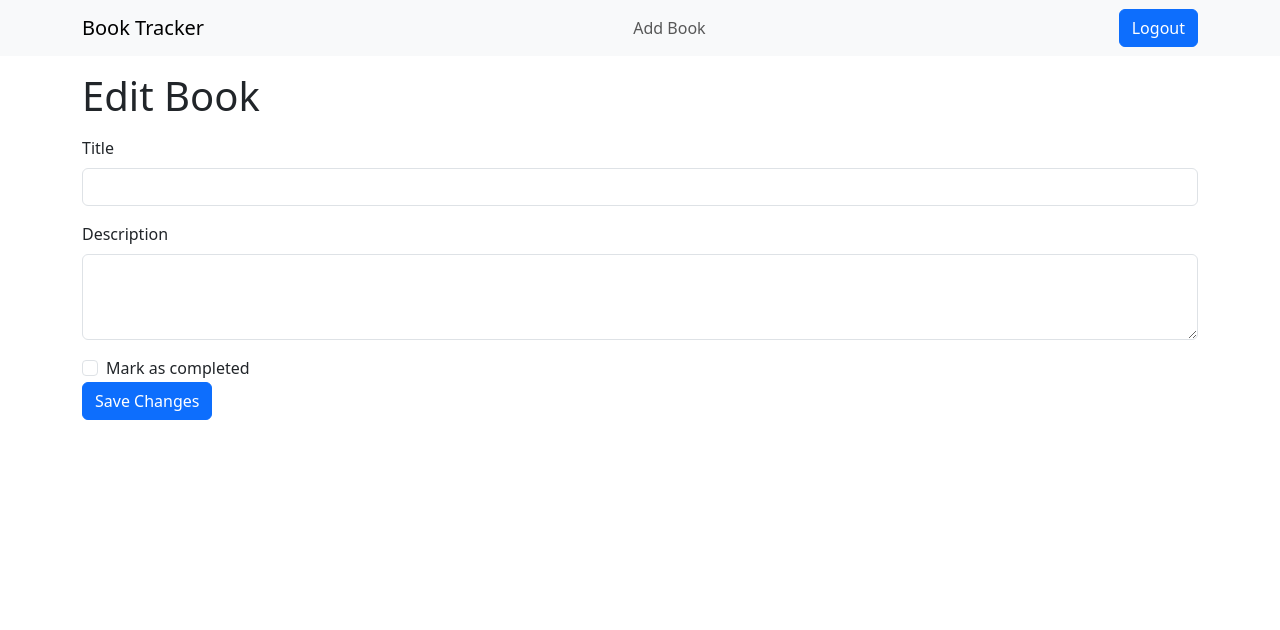
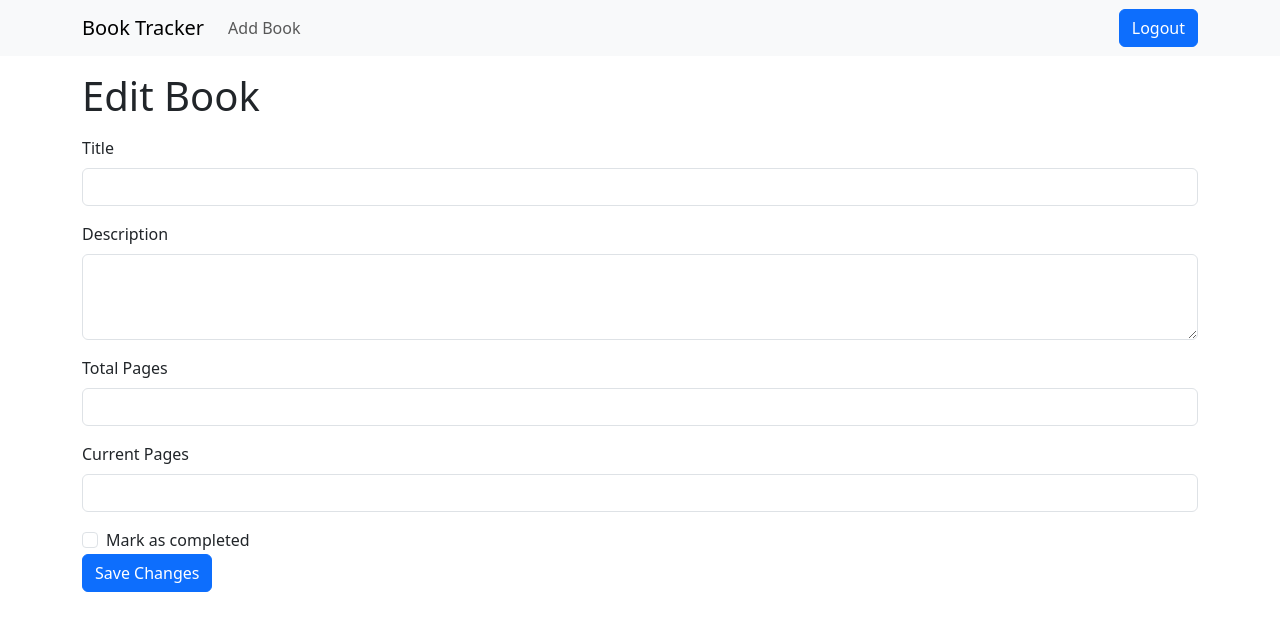
Before and after one commit to CheeXian/book-todo, a React (Vite) app: page /edit/1 in a window 1280 px wide. Shown: the top 630 px of the page. Built offline with nearby package versions, Linux system fonts and the light colour scheme; sample sign-in values are in the browser's storage.

Commit message:
Added Tab

```diff
--- a/src/App.jsx
+++ b/src/App.jsx
@@ -28,7 +28,7 @@ export function Layout() {
           <Navbar.Brand href="/">Book Tracker</Navbar.Brand>
           {isAuthenticated ? (
             <>
-              <Nav>
+              <Nav className="me-auto">
                 <Nav.Link href="/add">
                   Add Book
                 </Nav.Link>
@@ -65,6 +65,11 @@ export default function App() {
             <Route element={<AuthGuard />}>
               <Route index element={<Home />} />
               <Route path="add" element={<AddBook />} />
+
+              {/* Button/link → navigates to /edit/:id
+              App.jsx → matches route and renders EditBook
+              EditBook.jsx → uses useParams() to get id and loads the book data */}
+
               <Route path="edit/:id" element={<EditBook />} />
             </Route>
             <Route path="login" element={<Login />} />
--- a/src/components/BookCard.jsx
+++ b/src/components/BookCard.jsx
@@ -6,7 +6,7 @@ import { removeBook, updateBook } from "../features/task/bookSlice";
 
 
 export default function BookCard({ book }) {
-  const { title, description, completed, timeSpent } = book;
+  const { title, description, completed, timeSpent, totalPages, currentPage } = book;
   const border = completed ? "success" : "danger";
   const [timer, setTimer] = useState(0);
   const [timerInterval, setTimerInterval] = useState(null);
@@ -31,8 +31,36 @@ export default function BookCard({ book }) {
   const stopTimer = () => {
     clearInterval(timerInterval);
     setTimerInterval(null);
-    //dispatch updateBook with new timespent
-    dispatch(updateBook({ ...book, timeSpent: (timeSpent || 0) + timer }))
+
+    let current = null;
+    while (
+      current === undefined ||
+      current === null ||
+      isNaN(current) ||
+      current <= 0 ||
+      current > totalPages
+    ) {
+      const input = prompt(`What page did you read until ? (1 -${totalPages})`);
+      if (input === null) return; //user cancelled
+      current = parseInt(input, 10);
+      if (
+        current === undefined ||
+        current === null ||
+        isNaN(current) ||
+        current <= 0 ||
+        current > totalPages
+      ) {
+        alert(`Invalid input! Please enter a number between 1 and ${totalPages}.`);
+      }
+    }
+
+
+    //dispatch updateBook with new timespent and currentPage
+    dispatch(updateBook({
+      ...book,
+      timeSpent: (timeSpent || 0) + timer,
+      currentPage: current,
+    }))
     setTimer(0);
   };
 
@@ -65,6 +93,8 @@ export default function BookCard({ book }) {
 
           <p>Total Time: {formatTime(book.timeSpent || 0)}</p>
 
+          <p> Pages: {currentPage}/{totalPages}</p>
+
           <Button size="sm" onClick={startTimer} >
             <i className="bi bi-play"></i>
           </Button>
--- a/src/features/task/bookSlice.js
+++ b/src/features/task/bookSlice.js
@@ -28,5 +28,9 @@ const bookSlice = createSlice({
     },
 });
 
+
+// Actions are for dispatching changes.
+// Reducer is for updating the state in the Redux store.
+
 export const { addToList, updateBook, removeBook } = bookSlice.actions;
 export default bookSlice.reducer;
--- a/src/pages/AddBook.jsx
+++ b/src/pages/AddBook.jsx
@@ -11,6 +11,7 @@ export default function AddBook() {
     const [title, setTitle] = useState("");
     const [description, setDescription] = useState("");
     const [completed, setCompleted] = useState(false);
+    const [totalPages, setTotalPages] = useState("");
 
     function addBook(event) {
         event.preventDefault();
@@ -19,7 +20,8 @@ export default function AddBook() {
             title,
             description,
             completed,
-            timeSpent: 0
+            timeSpent: 0,
+            totalPages: parseInt(totalPages, 10),
         };
         dispatch(addToList(newBook));
         navigate("/");
@@ -29,13 +31,14 @@ export default function AddBook() {
         <Container>
             <h1 className="my-3">Add Book</h1>
             <Form onSubmit={addBook}>
-                <Form.Group className="mb-3" controlId="itle">
+                <Form.Group className="mb-3" controlId="title">
                     <Form.Label>Title</Form.Label>
                     <Form.Control
                         value={title}
                         onChange={(e) => setTitle(e.target.value)}
                         type="text"
                         placeholder="Enter book title"
+                        required
                     />
                 </Form.Group>
                 <Form.Group className="mb-3" controlId="description">
@@ -46,6 +49,16 @@ export default function AddBook() {
                         as="textarea"
                         rows={3}
                         placeholder="Enter book description"
+                    />
+                </Form.Group>
+                <Form.Group className="mb-3" controlId="totalPages">
+                    <Form.Label>Total Pages</Form.Label>
+                    <Form.Control
+                        value={totalPages}
+                        onChange={(e) => setTotalPages(e.target.value)}
+                        type="number"
+                        placeholder="Enter total number of pages"
+                        min={1}
                         required
                     />
                 </Form.Group>
--- a/src/pages/EditBook.jsx
+++ b/src/pages/EditBook.jsx
@@ -18,15 +18,20 @@ export default function EditBook() {
     const [title, setTitle] = useState(book ? book.title : '');
     const [description, setDescription] = useState(book ? book.description : '');
     const [completed, setCompleted] = useState(book ? book.completed : false);
+    const [totalPages, setTotalPages] = useState(book ? book.totalPages : '');
+    const [currentPage, setCurrentPage] = useState(book ? book.currentPage : '');
 
     function editBook(event) {
         event.preventDefault();
+
         const updatedBook = {
             ...book,
             id: parseInt(id),
             title,
             description,
             completed,
+            totalPages: parseInt(totalPages, 10),
+            currentPage: parseInt(currentPage, 10),
         }
         dispatch(updateBook(updatedBook));
         navigate("/");
@@ -55,6 +60,27 @@ export default function EditBook() {
                         required
                     />
                 </Form.Group>
+                <Form.Group className="mb-3" controlId="totalPages">
+                    <Form.Label>Total Pages</Form.Label>
+                    <Form.Control
+                        value={totalPages}
+                        onChange={(e) => setTotalPages(e.target.value)}
+                        type="number"
+                        min={1}
+                        required
+                    />
+                </Form.Group>
+                <Form.Group className="mb-3" controlId="currentPages">
+                    <Form.Label>Current Pages</Form.Label>
+                    <Form.Control
+                        value={currentPage}
+                        onChange={(e) => setCurrentPage(e.target.value)}
+                        type="number"
+                        min={0}
+                        max={totalPages || undefined}
+                        required
+                    />
+                </Form.Group>
                 <Form.Check
                     type="checkbox"
                     id="completed"
```
